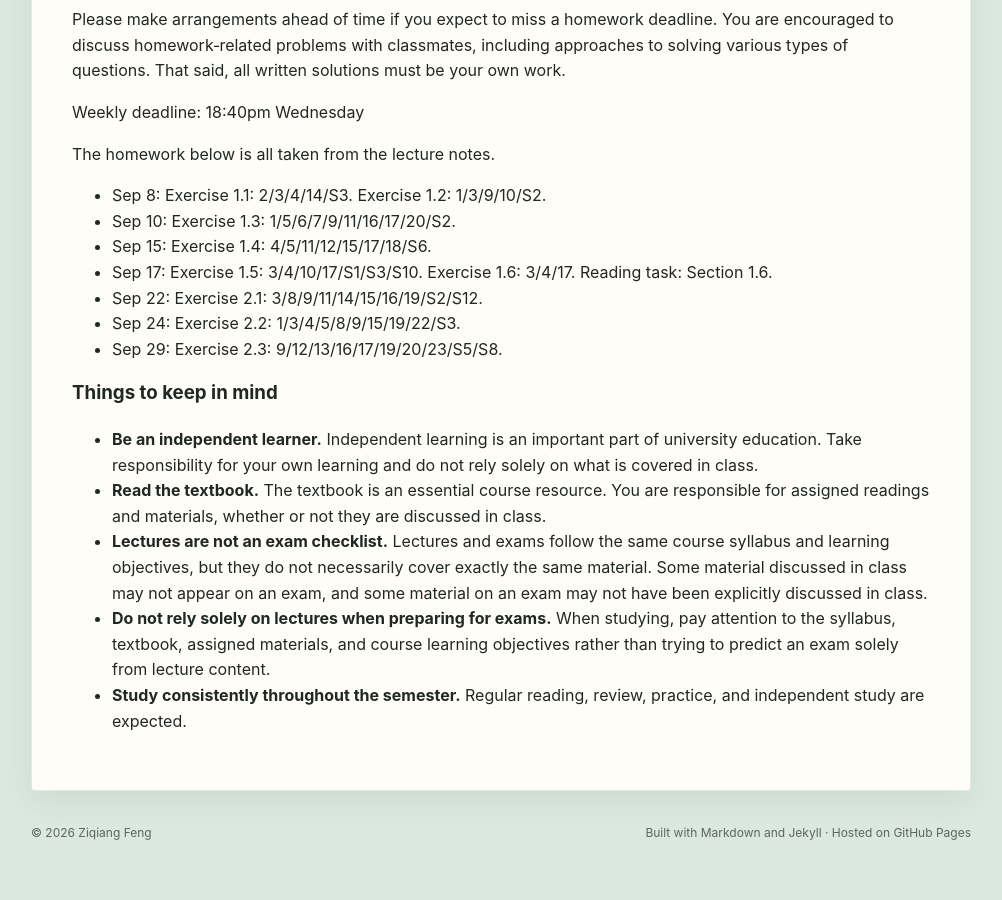
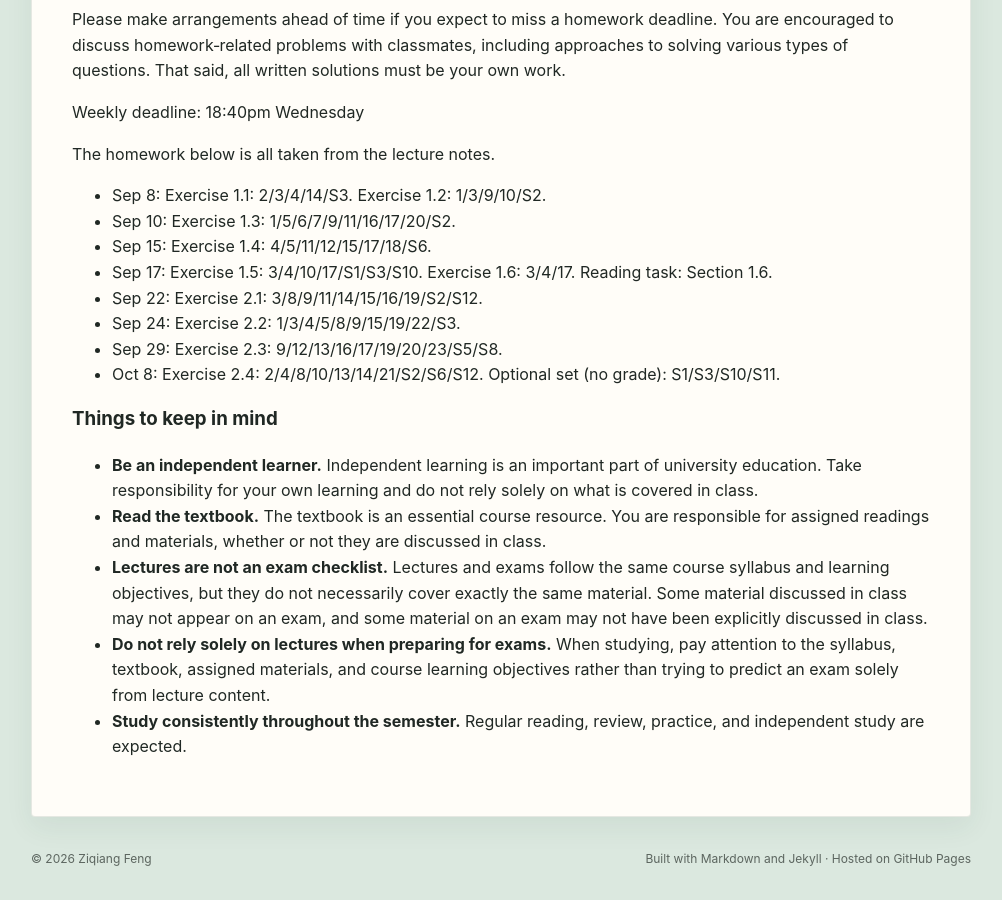
Before and after one commit to ziqiangfeng95/ziqiangfeng95.github.io, a Jekyll site: the page built from teaching/advmath/index.md, in a window 1280 px wide and 900 px high, scrolled down 1532 px. Shown: the whole window, without its empty margins (139-1141 px from the left). Built offline with Jekyll 4.4.1, drawn with Linux system fonts in a browser that asks for light colours; before the commit the page ends 2406 px from its top, so only the background shows below that.

Commit message:
Update index.md

```diff
--- a/teaching/advmath/index.md
+++ b/teaching/advmath/index.md
@@ -103,6 +103,7 @@ The homework below is all taken from the lecture notes.
 - Sep 22: Exercise 2.1: 3/8/9/11/14/15/16/19/S2/S12.
 - Sep 24: Exercise 2.2: 1/3/4/5/8/9/15/19/22/S3.
 - Sep 29: Exercise 2.3: 9/12/13/16/17/19/20/23/S5/S8.
+- Oct 8: Exercise 2.4: 2/4/8/10/13/14/21/S2/S6/S12. Optional set (no grade): S1/S3/S10/S11.
 
 ### Things to keep in mind
 
```
